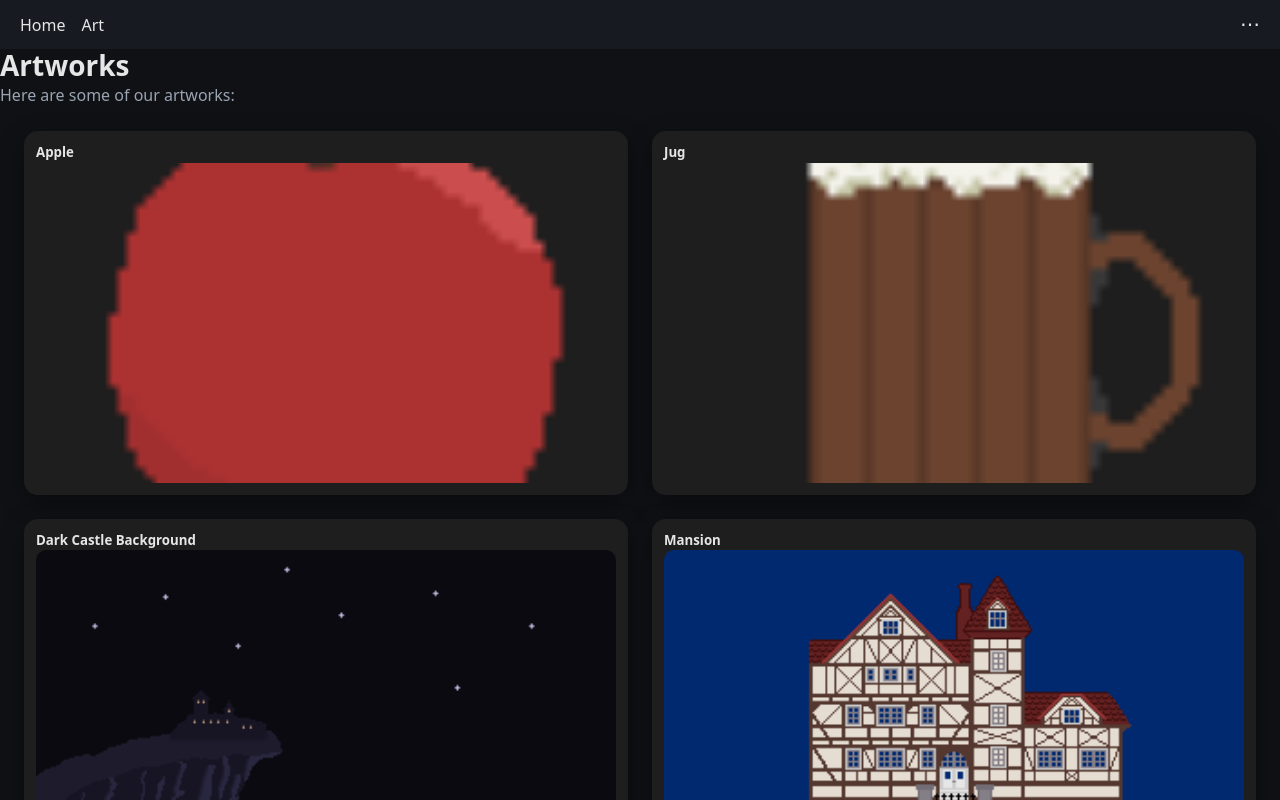
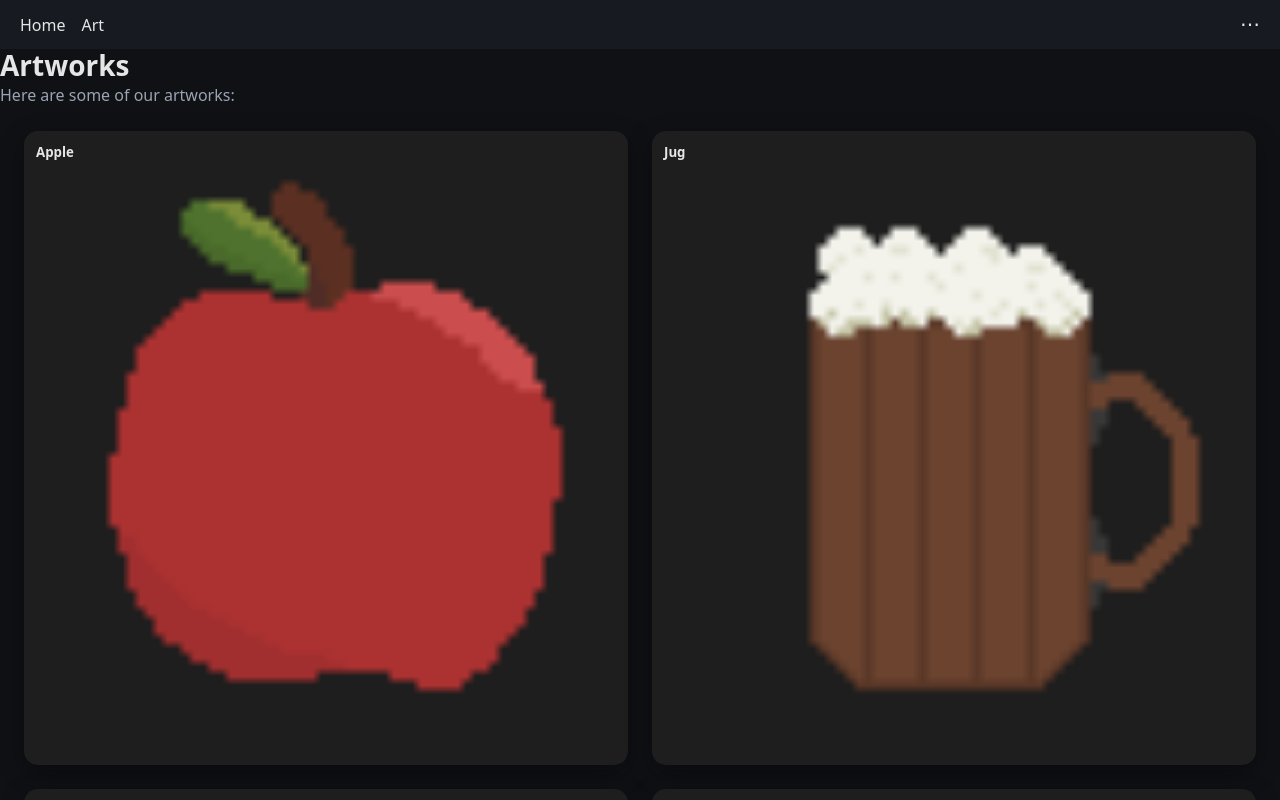
Before and after one commit to BafflingBonk/website, an Angular app: page /art in a window 1280 px wide. Shown: the top 800 px of the page. Built offline with nearby package versions, Linux system fonts and the light colour scheme.

Commit message:
fix cards

```diff
--- a/src/app/features/art/art.component.scss
+++ b/src/app/features/art/art.component.scss
@@ -7,11 +7,13 @@
     .artwork-card {
         background: #1e1e1e;
         border-radius: 14px;
+        padding: 12px;
 
-        padding: 12px;
         box-shadow: 0 8px 24px rgba(0, 0, 0, 0.35);
 
-        transition: transform 0.2s ease, box-shadow 0.2s ease;
+        display: flex;
+        flex-direction: column;
+        gap: 10px;
     }
 
     .artwork-card:hover {
@@ -21,10 +23,9 @@
 
     .artwork-image {
         width: 100%;
-        height: 320px;
-        object-fit: cover;
+        height: auto;
+        display: block;
         border-radius: 10px;
-        display: block;
     }
 }
 
```
